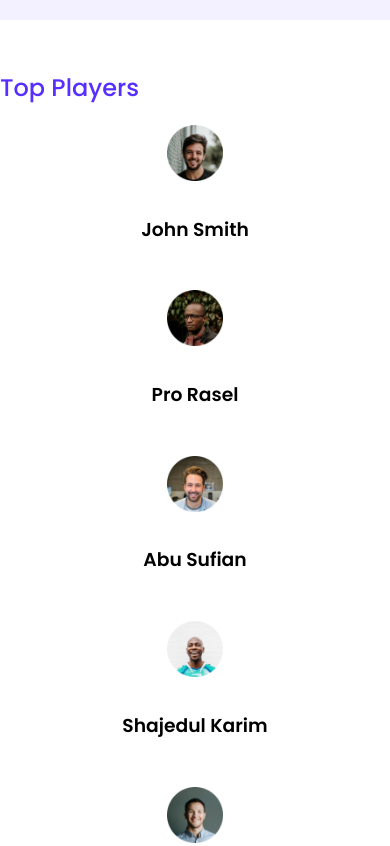
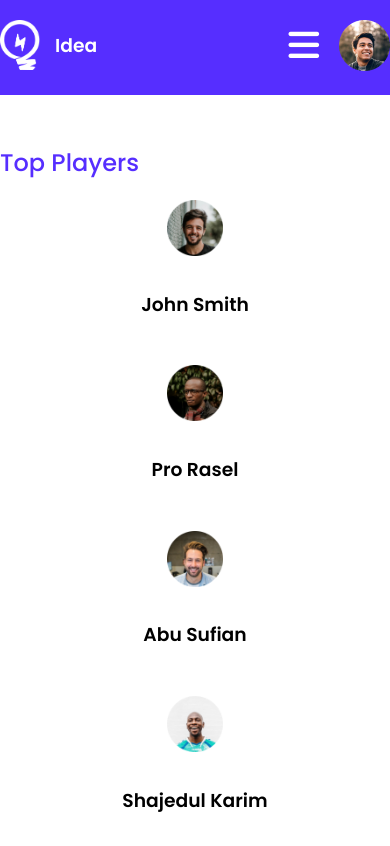
Before and after one commit to MehediHasan4321/Leder-bord, a plain HTML site: page index.html in a window 390 px wide. Shown: the top 846 px of the page. Drawn offline with Linux system fonts and the light colour scheme.

Commit message:
Responsive header

```diff
--- a/index.html
+++ b/index.html
@@ -13,7 +13,21 @@
 
 <body>
     <header>
-
+        <nav class="nav-bar">
+            <div class="nav-brand">
+                <img src="images/icons/logo.png" alt="">
+                <h3>Idea</h3>
+            </div>
+            <div class="nav-links">
+                <i id="bar-icon" class="fa-solid fa-bars"></i>
+                <div class="links">
+                    <a href="#">Home</a>
+                    <a href="#">About</a>
+                    <a href="#">Works</a>
+                </div>
+                <img src="images/icons/profile.png" alt="">
+            </div>
+        </nav>
     </header>
     <main>
         <section class="container">
@@ -105,7 +119,7 @@
                             <i class="fa-solid fa-star filled"></i>
                             <i class="fa-solid fa-star filled"></i>
                             <i class="fa-solid fa-star unfilled"></i>
-                        <p>4.5</p>
+                            <p>4.5</p>
                         </div>
                         <div class="time">
                             <i class="fa-regular fa-clock"></i>
@@ -117,7 +131,7 @@
                     <div class="course-banner">
                         <img src="images/courses/course-2.png" alt="">
                     </div>
-                    <h2 class="course-info-title">Powerpoint 2020  <br>Master Powerpoint Cour</h2>
+                    <h2 class="course-info-title">Powerpoint 2020 <br>Master Powerpoint Cour</h2>
                     <p class="auther-name">Reed Krakoff.</p>
                     <div class="review-and-time">
                         <div class="review">
@@ -126,7 +140,7 @@
                             <i class="fa-solid fa-star filled"></i>
                             <i class="fa-solid fa-star filled"></i>
                             <i class="fa-solid fa-star unfilled"></i>
-                        <p>4.5</p>
+                            <p>4.5</p>
                         </div>
                         <div class="time">
                             <i class="fa-regular fa-clock"></i>
@@ -147,7 +161,7 @@
                             <i class="fa-solid fa-star filled"></i>
                             <i class="fa-solid fa-star filled"></i>
                             <i class="fa-solid fa-star unfilled"></i>
-                        <p>4.5</p>
+                            <p>4.5</p>
                         </div>
                         <div class="time">
                             <i class="fa-regular fa-clock"></i>
--- a/styles/style.css
+++ b/styles/style.css
@@ -8,7 +8,40 @@ body {
     background-color: #F3F1FF;
 
 }
+header{
+    width: 100%;
+    height: 95px;
+    background-color: #562EFF;
+}
+.nav-bar{
+    width: 870px;
+    display: flex;
+    justify-content: space-between;
+    align-items: center;
+    margin: 0px auto;
+    padding: 12px 0px 17px 0px;
+}
+.nav-brand{
+    display: flex;
+    align-items: center;
+    gap: 15px;
+    color: white;
+}
+.nav-brand img{
+    width: 40px;
+}
+.nav-links{
+    display: flex;
+    flex-direction: row;
+    align-items: center;
+    gap: 20px;
+}
 
+.nav-links a{
+    text-decoration: none;
+    color: white;
+    margin-right: 36px;
+}
 main {
     display: flex;
     flex-direction: column;
@@ -22,7 +55,6 @@ main {
     padding: 30px;
     width: 870px;
     border-radius: 5px;
-    margin-top: 20px;
 
 }
 
@@ -162,7 +194,9 @@ hr {
     color: #FF4A60;
 }
 
-
+#bar-icon{
+    display: none;
+}
  /* Responsive desigine */
 
  /* Mobail device */
@@ -170,6 +204,20 @@ hr {
 @media screen and (max-width:688px){
     .container{
         width: 100%;
+    }
+    #bar-icon{
+        display: block;
+        font-size: 35px;
+        color: white;
+    }
+    header{
+        width: 100%;
+    }
+    .nav-bar{
+        width: 100%;
+    }
+    .links{
+        display: none;
     }
     .playres,.blogs{
         grid-template-columns: repeat(1,1fr);
@@ -191,6 +239,9 @@ hr {
     .container{
         width: 100%;
     }
+    #bar-icon{
+        display: none;
+    }
     .section-title{
         text-align: center;
     }
@@ -205,4 +256,11 @@ hr {
         flex-wrap: wrap;
         justify-content: center;
     }
+    header{
+        width: 104%;
+    }
+    .nav-bar{
+        width: 100%;
+        justify-content: space-around;
+    }
 }
```
